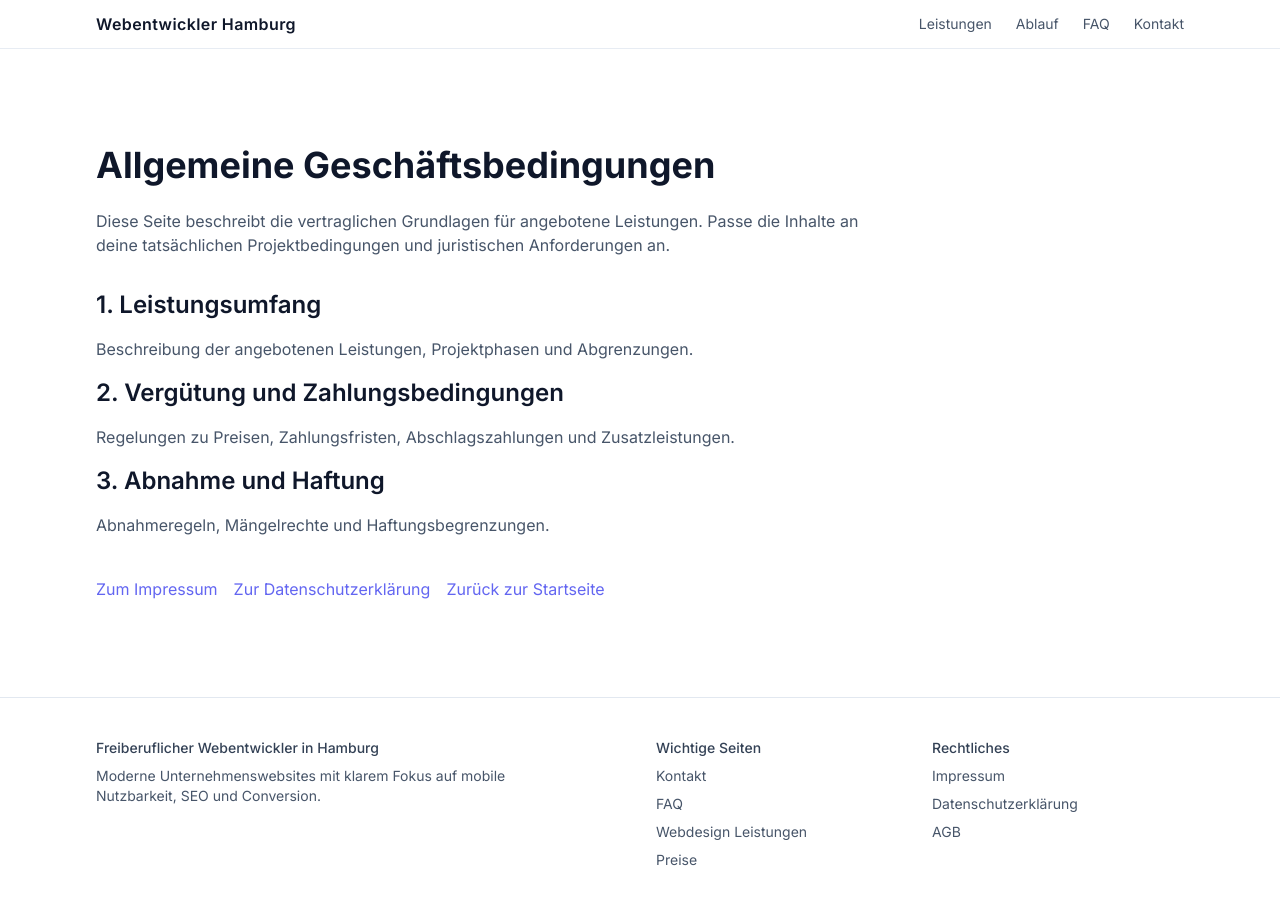
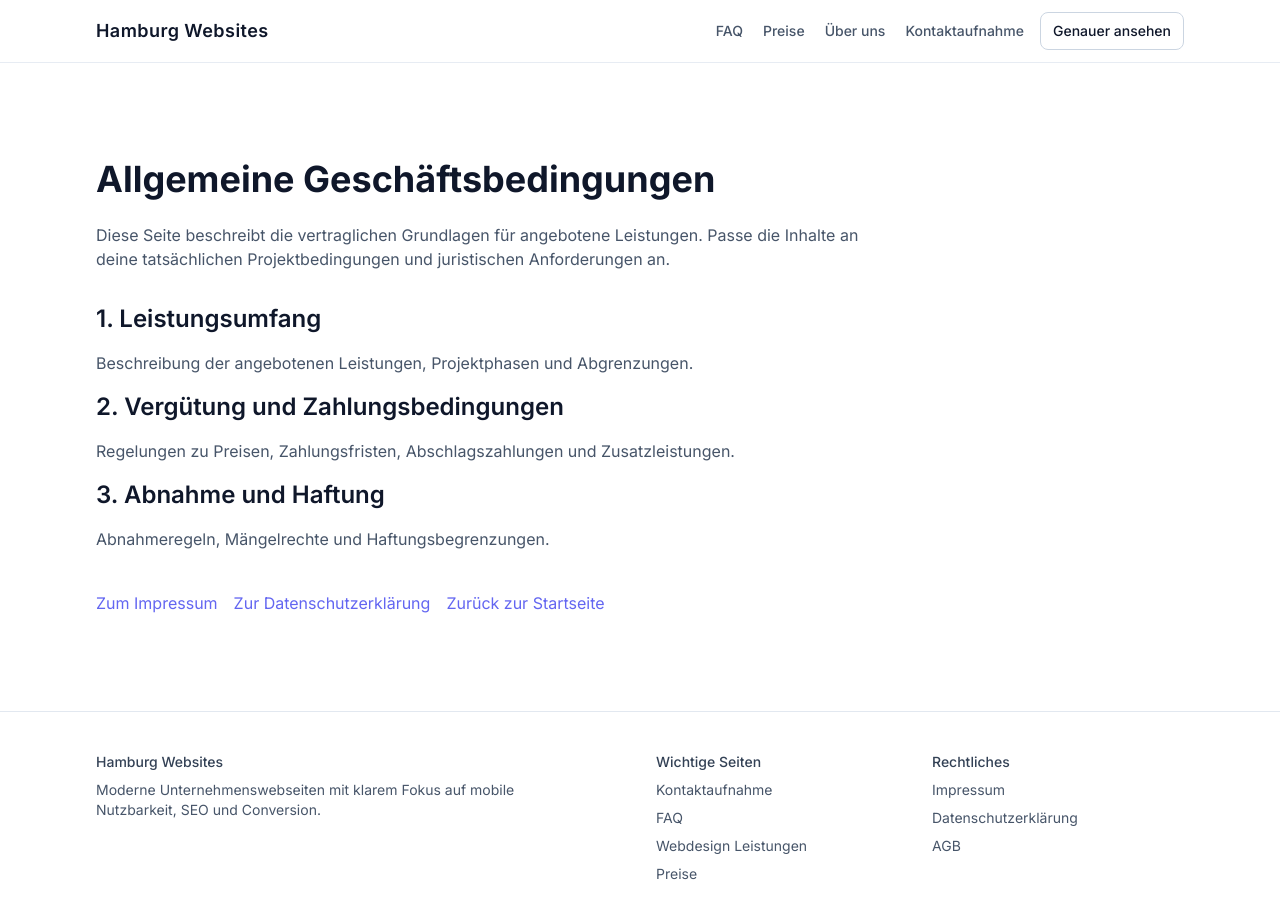
Before and after one commit to VonBismark1871/Hamburg-Website, a Next.js app: page /agb in a window 1280 px wide. Shown: the top 918 px of the page. Built offline with nearby package versions, Linux system fonts and the light colour scheme.

Commit message:
Refine homepage header and hero with formal brand voice

```diff
--- a/components/Contact.jsx
+++ b/components/Contact.jsx
@@ -2,7 +2,7 @@ import { motion } from 'framer-motion';
 
 export default function Contact() {
   return (
-    <section className="section-container section-spacing" id="contact">
+    <section className="section-container section-spacing" id="contact" aria-labelledby="contact-heading">
       <motion.div
         initial={{ opacity: 0, y: 18 }}
         whileInView={{ opacity: 1, y: 0 }}
@@ -10,7 +10,7 @@ export default function Contact() {
         transition={{ duration: 0.45 }}
         className="mx-auto max-w-3xl rounded-2xl bg-slate-50 p-8 shadow-soft"
       >
-        <h2 className="text-3xl font-bold">Hol dir eine kostenlose Demo-Webseite für dein Unternehmen.</h2>
+        <h2 id="contact-heading" className="text-3xl font-bold">Fordern Sie eine kostenlose Demo-Webseite für Ihr Unternehmen an.</h2>
         <form
           name="contact"
           method="POST"
@@ -22,7 +22,7 @@ export default function Contact() {
           <input type="hidden" name="form-name" value="contact" />
           <p className="hidden">
             <label>
-              Dieses Feld bitte nicht ausfüllen, wenn du ein Mensch bist: <input name="bot-field" />
+              Dieses Feld bitte nicht ausfüllen, wenn Sie ein Mensch sind: <input name="bot-field" />
             </label>
           </p>
           <label className="grid gap-2">
--- a/components/Features.jsx
+++ b/components/Features.jsx
@@ -17,7 +17,7 @@ export default function Features() {
         transition={{ duration: 0.45 }}
         className="mb-10 text-3xl font-bold"
       >
-        Das bekommst du
+        Das erhalten Sie
       </motion.h2>
       <div className="grid gap-6 sm:grid-cols-2">
         {features.map((feature, i) => (
--- a/components/Footer.jsx
+++ b/components/Footer.jsx
@@ -7,7 +7,7 @@ const legalLinks = [
 ];
 
 const pageLinks = [
-  { href: '/#contact', label: 'Kontakt' },
+  { href: '/#contact', label: 'Kontaktaufnahme' },
   { href: '/#faq', label: 'FAQ' },
   { href: '/#features', label: 'Webdesign Leistungen' },
   { href: '/#pricing', label: 'Preise' }
@@ -18,9 +18,9 @@ export default function Footer() {
     <footer className="border-t border-slate-200 py-10">
       <div className="section-container grid gap-8 text-sm text-slate-600 sm:grid-cols-2">
         <div>
-          <p className="font-medium text-slate-700">Freiberuflicher Webentwickler in Hamburg</p>
+          <p className="font-medium text-slate-700">Hamburg Websites</p>
           <p className="mt-2 max-w-md">
-            Moderne Unternehmenswebsites mit klarem Fokus auf mobile Nutzbarkeit, SEO und Conversion.
+            Moderne Unternehmenswebseiten mit klarem Fokus auf mobile Nutzbarkeit, SEO und Conversion.
           </p>
         </div>
 
--- a/components/Header.jsx
+++ b/components/Header.jsx
@@ -1,27 +1,47 @@
 import Link from 'next/link';
 
 const navItems = [
-  { href: '#features', label: 'Leistungen' },
-  { href: '#process', label: 'Ablauf' },
   { href: '#faq', label: 'FAQ' },
-  { href: '#contact', label: 'Kontakt' }
+  { href: '#pricing', label: 'Preise' },
+  { href: '#about', label: 'Über uns' },
+  { href: '#contact', label: 'Kontaktaufnahme' }
 ];
 
 export default function Header() {
   return (
     <header className="sticky top-0 z-40 border-b border-slate-200/80 bg-white/95 backdrop-blur">
-      <div className="section-container flex items-center justify-between gap-4 py-3">
-        <Link href="/" className="text-sm font-semibold tracking-wide text-slateBlue sm:text-base">
-          Webentwickler Hamburg
+      <div className="section-container flex items-center justify-between gap-3 py-3 sm:gap-6">
+        <Link href="/" className="text-base font-semibold tracking-wide text-slateBlue sm:text-lg">
+          Hamburg Websites
         </Link>
-        <nav aria-label="Hauptnavigation" className="flex flex-wrap items-center justify-end gap-4 text-sm text-slate-600 sm:gap-6">
+
+        <div className="flex items-center gap-2 sm:gap-4">
+          <nav aria-label="Hauptnavigation" className="hidden items-center gap-5 text-sm text-slate-600 md:flex">
+            {navItems.map((item) => (
+              <a key={item.href} href={item.href} className="font-medium transition hover:text-accent">
+                {item.label}
+              </a>
+            ))}
+          </nav>
+
+          <a
+            href="#portfolio"
+            className="rounded-lg border border-slate-300 px-3 py-2 text-xs font-medium text-slateBlue transition hover:border-accent hover:text-accent sm:text-sm"
+          >
+            Genauer ansehen
+          </a>
+        </div>
+      </div>
+
+      <nav aria-label="Mobile Navigation" className="border-t border-slate-200/70 bg-white/95 md:hidden">
+        <div className="section-container flex flex-wrap items-center gap-x-4 gap-y-2 py-2 text-sm text-slate-600">
           {navItems.map((item) => (
-            <a key={item.href} href={item.href} className="transition hover:text-accent">
+            <a key={item.href} href={item.href} className="font-medium transition hover:text-accent">
               {item.label}
             </a>
           ))}
-        </nav>
-      </div>
+        </div>
+      </nav>
     </header>
   );
 }
--- a/components/Process.jsx
+++ b/components/Process.jsx
@@ -1,10 +1,10 @@
 import { motion } from 'framer-motion';
 
 const steps = [
-  'Du sendest deine Unternehmensinformationen',
-  'Ich erstelle eine kostenlose Demo-Website',
-  'Du prüfst alles und gibst Änderungswünsche an',
-  'Die Website geht live'
+  'Sie übermitteln Ihre Unternehmensinformationen',
+  'Wir erstellen eine kostenlose Demo-Webseite',
+  'Sie prüfen die Inhalte und teilen Änderungswünsche mit',
+  'Ihre neue Webseite geht live'
 ];
 
 export default function Process() {
@@ -17,7 +17,7 @@ export default function Process() {
         transition={{ duration: 0.45 }}
         className="mb-10 text-3xl font-bold"
       >
-        Einfacher Ablauf
+        Klarer Ablauf
       </motion.h2>
       <div className="grid gap-4 md:grid-cols-2">
         {steps.map((step, index) => (
--- a/components/SEOHead.jsx
+++ b/components/SEOHead.jsx
@@ -2,7 +2,11 @@ import Head from 'next/head';
 import { defaultSeo, getCanonical } from '../lib/seo';
 
 export default function SEOHead({ title, description, path = '/', schema }) {
-  const pageTitle = title ? `${title} | ${defaultSeo.siteName}` : defaultSeo.title;
+  const pageTitle = title
+    ? title === defaultSeo.siteName
+      ? title
+      : `${title} | ${defaultSeo.siteName}`
+    : defaultSeo.title;
   const pageDescription = description || defaultSeo.description;
   const canonical = getCanonical(path);
 
--- a/lib/seo.js
+++ b/lib/seo.js
@@ -1,10 +1,10 @@
 const siteUrl = 'https://hamburg-webentwickler.de';
 
 export const defaultSeo = {
-  title: 'Freiberuflicher Webentwickler Hamburg',
+  title: 'Hamburg Websites – Moderne Webseiten für Hamburger Unternehmen',
   description:
-    'Moderne, mobile-optimierte Webseiten für Unternehmen in Hamburg. SEO-freundlich aufgebaut für bessere Sichtbarkeit und mehr Anfragen.',
-  siteName: 'Webentwickler Hamburg',
+    'Hamburg Websites erstellt moderne, mobil optimierte Webseiten für Unternehmen in Hamburg. SEO-freundlich aufgebaut für bessere Sichtbarkeit und mehr Anfragen.',
+  siteName: 'Hamburg Websites',
   locale: 'de_DE',
   type: 'website'
 };
@@ -17,7 +17,7 @@ export function serviceSchema() {
   return {
     '@context': 'https://schema.org',
     '@type': 'ProfessionalService',
-    name: 'Freiberuflicher Webentwickler Hamburg',
+    name: 'Hamburg Websites',
     areaServed: 'Hamburg',
     url: siteUrl,
     serviceType: 'Webdesign und Webentwicklung',
--- a/pages/index.js
+++ b/pages/index.js
@@ -13,15 +13,15 @@ import { faqSchema, serviceSchema } from '../lib/seo';
 const relatedLinks = [
   { href: '/#portfolio', label: 'Demo-Webseiten Beispiele' },
   { href: '/#pricing', label: 'Website-Pakete & Preise' },
-  { href: '/#contact', label: 'Kostenlose Erstberatung' }
+  { href: '/#contact', label: 'Kontaktaufnahme' }
 ];
 
 export default function HomePage() {
   return (
     <>
       <SEOHead
-        title="Webentwickler Hamburg für moderne Unternehmenswebsites"
-        description="Freiberuflicher Webentwickler aus Hamburg. Mobile-First Webseiten, lokale SEO-Struktur und klare Conversion-Elemente für mehr Anfragen."
+        title="Hamburg Websites"
+        description="Hamburg Websites – Moderne Webseiten für Hamburger Unternehmen mit klarer Struktur, lokaler SEO-Basis und überzeugender Nutzerführung."
         path="/"
         schema={[serviceSchema(), faqSchema(faqItems)]}
       />
@@ -34,9 +34,9 @@ export default function HomePage() {
             Webdesign & Webentwicklung in Hamburg für lokale Unternehmen
           </h2>
           <p className="mt-5 max-w-4xl text-lg leading-relaxed text-slate-600">
-            Ich unterstütze Selbstständige und kleine Unternehmen in Hamburg bei der Erstellung von schnellen,
-            mobil optimierten Webseiten mit klarer Struktur. Ziel ist eine professionelle Online-Präsenz, die
-            Vertrauen aufbaut, bei Google indexierbar ist und Besucher zuverlässig zu Anfragen führt.
+            Wir unterstützen Unternehmen in Hamburg bei der Erstellung schneller, mobil optimierter Webseiten mit
+            klarer Struktur. Ziel ist eine professionelle Online-Präsenz, die Vertrauen schafft, bei Google indexierbar
+            bleibt und Besucher zuverlässig in qualifizierte Anfragen überführt.
           </p>
         </section>
 
@@ -55,7 +55,7 @@ export default function HomePage() {
                 mobilfreundliche Darstellung. Dadurch bleiben Inhalte auf allen Geräten lesbar und crawlbar.
               </p>
               <p>
-                Zusätzlich integriere ich Conversion-Bausteine wie Vertrauenssignale, strukturierte Leistungen,
+                Zusätzlich integrieren wir Conversion-Bausteine wie Vertrauenssignale, strukturierte Leistungen,
                 Handlungsaufforderungen und FAQ-Blöcke, damit Besucher schneller Entscheidungen treffen können.
               </p>
             </div>
@@ -64,21 +64,28 @@ export default function HomePage() {
 
         <Pricing />
 
-        <section className="section-container pb-16" aria-labelledby="trust-heading">
+        <section className="section-container pb-16" id="about" aria-labelledby="about-heading">
           <div className="grid gap-6 rounded-2xl border border-slate-200 bg-white p-6 shadow-soft sm:grid-cols-3">
             <div>
-              <h2 id="trust-heading" className="text-xl font-semibold text-slateBlue">
-                Warum Unternehmen mir vertrauen
+              <h2 id="about-heading" className="text-xl font-semibold text-slateBlue">
+                Über uns
               </h2>
-              <p className="mt-3 text-slate-600">Direkte Kommunikation, transparente Schritte und klare Ergebnisse.</p>
+              <p className="mt-3 text-slate-600">
+                Hamburg Websites unterstützt lokale Unternehmen mit einem klar strukturierten, verlässlichen
+                Webauftritt.
+              </p>
             </div>
             <div>
               <h3 className="font-semibold text-slateBlue">Klare Projektstruktur</h3>
-              <p className="mt-2 text-slate-600">Von der Seitenstruktur bis zur Live-Schaltung erhältst du einen nachvollziehbaren Ablauf.</p>
+              <p className="mt-2 text-slate-600">
+                Von der Seitenstruktur bis zur Live-Schaltung erhalten Sie einen nachvollziehbaren Ablauf.
+              </p>
             </div>
             <div>
               <h3 className="font-semibold text-slateBlue">Fokus auf lokale Sichtbarkeit</h3>
-              <p className="mt-2 text-slate-600">Inhalte und Seitentitel werden auf relevante Suchanfragen in Hamburg abgestimmt.</p>
+              <p className="mt-2 text-slate-600">
+                Inhalte und Seitentitel werden auf relevante Suchanfragen in Hamburg abgestimmt.
+              </p>
             </div>
           </div>
         </section>
```
Also changed, not shown: components/FAQ.jsx (+5 -5 lines), components/Hero.jsx (+8 -16 lines), components/Pricing.jsx (+5 -4 lines).
